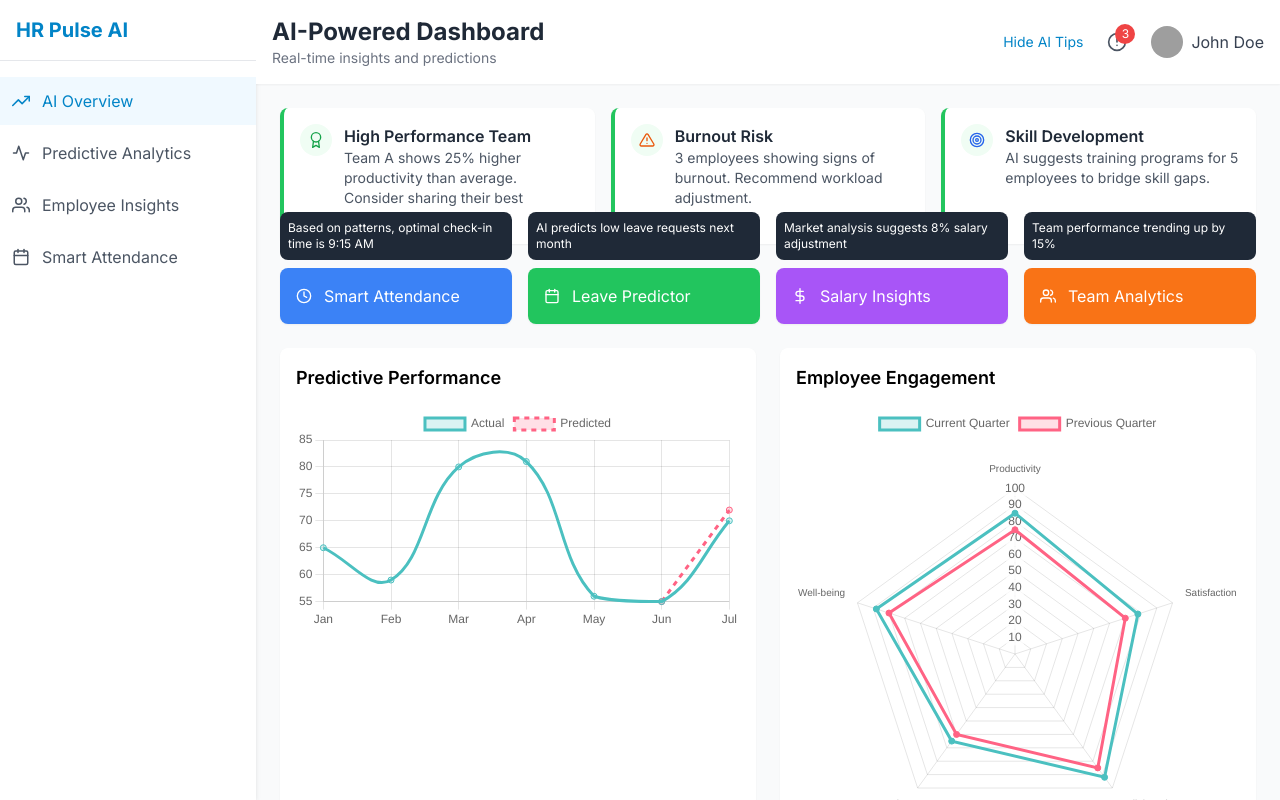
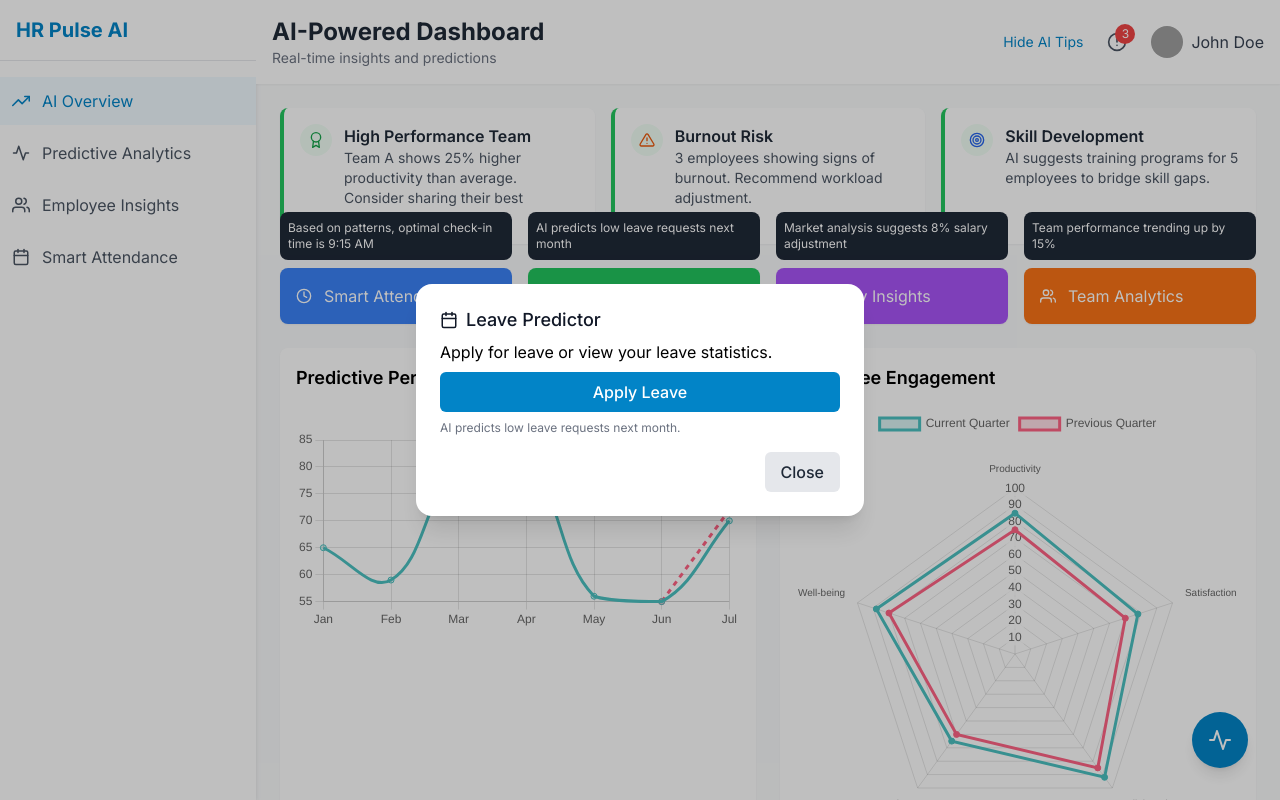
Before and after one commit to Satya211200/Keka-app-AI, a Next.js app: page /dashboard in a window 1280 px wide. Both pictures are taken after a click on the button "Leave Predictor". Built offline with nearby package versions, Linux system fonts and the light colour scheme; grey boxes are pictures that could not be loaded.

Commit message:
feat: add drag-and-drop, interactive modals, and AI assistant to dashboard (futuristic UX)

```diff
--- a/package.json
+++ b/package.json
@@ -9,11 +9,12 @@
     "lint": "next lint"
   },
   "dependencies": {
-    "@headlessui/react": "^1.7.18",
+    "@headlessui/react": "^1.7.19",
     "@heroicons/react": "^2.1.1",
     "chart.js": "^4.4.1",
     "next": "14.1.0",
     "react": "^18",
+    "react-beautiful-dnd": "^13.1.1",
     "react-chartjs-2": "^5.2.0",
     "react-dom": "^18",
     "react-icons": "^5.5.0"
@@ -21,6 +22,7 @@
   "devDependencies": {
     "@types/node": "^20",
     "@types/react": "^18",
+    "@types/react-beautiful-dnd": "^13.1.8",
     "@types/react-dom": "^18",
     "autoprefixer": "^10.0.1",
     "eslint": "^8",
--- a/src/app/dashboard/page.tsx
+++ b/src/app/dashboard/page.tsx
@@ -3,6 +3,10 @@ import React, { useState, useEffect } from 'react';
 import { Line, Bar, Pie, Doughnut, Radar } from 'react-chartjs-2';
 import { Chart as ChartJS, CategoryScale, LinearScale, PointElement, LineElement, BarElement, Title, Tooltip, Legend, ArcElement, RadialLinearScale } from 'chart.js';
 import { FiUsers, FiCalendar, FiDollarSign, FiClock, FiTrendingUp, FiAlertCircle, FiActivity, FiTarget, FiAward, FiTrendingDown, FiCheckCircle, FiAlertTriangle } from 'react-icons/fi';
+import { DragDropContext, Droppable, Draggable } from 'react-beautiful-dnd';
+import { Dialog, Transition } from '@headlessui/react';
+import { Fragment, useRef } from 'react';
+import type { DraggableProvided, DraggableStateSnapshot, DroppableProvided, DropResult } from 'react-beautiful-dnd';
 
 ChartJS.register(CategoryScale, LinearScale, PointElement, LineElement, BarElement, Title, Tooltip, Legend, ArcElement, RadialLinearScale);
 
@@ -184,6 +188,17 @@ export default function DashboardPage() {
   const [activeTab, setActiveTab] = useState('overview');
   const [notifications, setNotifications] = useState(3);
   const [showAITips, setShowAITips] = useState(true);
+  const [quickActionsOrder, setQuickActionsOrder] = useState(quickActions.map(a => a.id));
+  const [modalOpen, setModalOpen] = useState<number | null>(null);
+  const [aiOpen, setAIOpen] = useState(false);
+
+  function onDragEnd(result: DropResult) {
+    if (!result.destination) return;
+    const newOrder = Array.from(quickActionsOrder);
+    const [removed] = newOrder.splice(result.source.index, 1);
+    newOrder.splice(result.destination.index, 0, removed);
+    setQuickActionsOrder(newOrder);
+  }
 
   return (
     <div className="flex h-screen bg-gray-50">
@@ -298,23 +313,43 @@ export default function DashboardPage() {
           </div>
 
           {/* Quick Actions with AI Tips */}
-          <div className="grid grid-cols-1 md:grid-cols-4 gap-4 mb-6">
-            {quickActions.map((action) => (
-              <div key={action.id} className="relative">
+          <DragDropContext onDragEnd={onDragEnd}>
+            <Droppable droppableId="quickActions" direction="horizontal">
+              {(provided: DroppableProvided) => (
+                <div className="grid grid-cols-1 md:grid-cols-4 gap-4 mb-6" ref={provided.innerRef} {...provided.droppableProps}>
+                  {quickActionsOrder.map((id, idx) => {
+                    const action = quickActions.find(a => a.id === id)!;
+                    return (
+                      <Draggable key={action.id} draggableId={String(action.id)} index={idx}>
+                        {(provided: DraggableProvided, snapshot: DraggableStateSnapshot) => (
+                          <div
+                            ref={provided.innerRef}
+                            {...provided.draggableProps}
+                            {...provided.dragHandleProps}
+                            className={`relative ${snapshot.isDragging ? 'scale-105 shadow-lg' : ''}`}
+                          >
                             <button
                               className={`${action.color} text-white p-4 rounded-lg shadow-sm hover:shadow-md transition-shadow flex items-center space-x-3 w-full`}
+                              onClick={() => setModalOpen(action.id)}
                             >
                               {action.icon}
                               <span>{action.title}</span>
                             </button>
                             {showAITips && (
-                  <div className="absolute bottom-full left-0 mb-2 w-full bg-gray-800 text-white text-xs p-2 rounded-lg">
+                              <div className="absolute bottom-full left-0 mb-2 w-full bg-gray-800 text-white text-xs p-2 rounded-lg z-10">
                                 {action.aiTip}
                               </div>
                             )}
                           </div>
-            ))}
+                        )}
+                      </Draggable>
+                    );
+                  })}
+                  {provided.placeholder}
                 </div>
+              )}
+            </Droppable>
+          </DragDropContext>
 
           {/* Predictive Analytics */}
           <div className="grid grid-cols-1 md:grid-cols-2 gap-6 mb-6">
@@ -414,6 +449,112 @@ export default function DashboardPage() {
           </div>
         </div>
       </main>
+
+      {/* Modals for Quick Actions */}
+      {quickActions.map(action => (
+        <Transition appear show={modalOpen === action.id} as={Fragment} key={action.id}>
+          <Dialog as="div" className="relative z-50" onClose={() => setModalOpen(null)}>
+            <Transition.Child
+              as={Fragment}
+              enter="ease-out duration-300" enterFrom="opacity-0" enterTo="opacity-100"
+              leave="ease-in duration-200" leaveFrom="opacity-100" leaveTo="opacity-0"
+            >
+              <div className="fixed inset-0 bg-black bg-opacity-25" />
+            </Transition.Child>
+            <div className="fixed inset-0 overflow-y-auto">
+              <div className="flex min-h-full items-center justify-center p-4 text-center">
+                <Transition.Child
+                  as={Fragment}
+                  enter="ease-out duration-300" enterFrom="opacity-0 scale-95" enterTo="opacity-100 scale-100"
+                  leave="ease-in duration-200" leaveFrom="opacity-100 scale-100" leaveTo="opacity-0 scale-95"
+                >
+                  <Dialog.Panel className="w-full max-w-md transform overflow-hidden rounded-2xl bg-white p-6 text-left align-middle shadow-xl transition-all">
+                    <Dialog.Title as="h3" className="text-lg font-medium leading-6 text-gray-900 flex items-center space-x-2">
+                      {action.icon}
+                      <span>{action.title}</span>
+                    </Dialog.Title>
+                    <div className="mt-2">
+                      {/* Modal content per action */}
+                      {action.id === 1 && (
+                        <div>
+                          <p className="mb-2">Mark your attendance for today. See trends and history below.</p>
+                          <button className="btn btn-primary w-full mb-2">Mark Attendance</button>
+                          <p className="text-xs text-gray-500">Optimal check-in: 9:15 AM (AI)</p>
+                        </div>
+                      )}
+                      {action.id === 2 && (
+                        <div>
+                          <p className="mb-2">Apply for leave or view your leave statistics.</p>
+                          <button className="btn btn-primary w-full mb-2">Apply Leave</button>
+                          <p className="text-xs text-gray-500">AI predicts low leave requests next month.</p>
+                        </div>
+                      )}
+                      {action.id === 3 && (
+                        <div>
+                          <p className="mb-2">View your latest payslip and salary breakdown.</p>
+                          <button className="btn btn-primary w-full mb-2">View Payslip</button>
+                          <p className="text-xs text-gray-500">Market analysis suggests 8% salary adjustment.</p>
+                        </div>
+                      )}
+                      {action.id === 4 && (
+                        <div>
+                          <p className="mb-2">See your team's analytics and top performers.</p>
+                          <button className="btn btn-primary w-full mb-2">View Team Analytics</button>
+                          <p className="text-xs text-gray-500">Team performance trending up by 15%.</p>
+                        </div>
+                      )}
+                    </div>
+                    <div className="mt-4 flex justify-end">
+                      <button className="btn btn-secondary" onClick={() => setModalOpen(null)}>Close</button>
+                    </div>
+                  </Dialog.Panel>
+                </Transition.Child>
+              </div>
+            </div>
+          </Dialog>
+        </Transition>
+      ))}
+
+      {/* Floating AI Assistant Button */}
+      <button
+        className="fixed bottom-8 right-8 bg-primary-600 text-white rounded-full p-4 shadow-lg hover:scale-110 transition-transform z-50"
+        onClick={() => setAIOpen(true)}
+        aria-label="Open AI Assistant"
+      >
+        <FiActivity className="text-2xl" />
+      </button>
+      <Transition appear show={aiOpen} as={Fragment}>
+        <Dialog as="div" className="relative z-50" onClose={() => setAIOpen(false)}>
+          <Transition.Child as={Fragment} enter="ease-out duration-300" enterFrom="opacity-0" enterTo="opacity-100" leave="ease-in duration-200" leaveFrom="opacity-100" leaveTo="opacity-0">
+            <div className="fixed inset-0 bg-black bg-opacity-25" />
+          </Transition.Child>
+          <div className="fixed inset-0 overflow-y-auto">
+            <div className="flex min-h-full items-center justify-center p-4 text-center">
+              <Transition.Child as={Fragment} enter="ease-out duration-300" enterFrom="opacity-0 scale-95" enterTo="opacity-100 scale-100" leave="ease-in duration-200" leaveFrom="opacity-100 scale-100" leaveTo="opacity-0 scale-95">
+                <Dialog.Panel className="w-full max-w-lg transform overflow-hidden rounded-2xl bg-white p-6 text-left align-middle shadow-xl transition-all">
+                  <Dialog.Title as="h3" className="text-lg font-medium leading-6 text-gray-900 flex items-center space-x-2">
+                    <FiActivity className="text-primary-600" />
+                    <span>HR Pulse AI Assistant</span>
+                  </Dialog.Title>
+                  <div className="mt-2">
+                    <p className="mb-2">How can I help you today?</p>
+                    <ul className="list-disc pl-5 text-sm text-gray-700">
+                      <li>Ask for analytics ("Show me this month's attendance trends")</li>
+                      <li>Get HR help ("How do I apply for leave?")</li>
+                      <li>Request predictions ("Predict next month's attrition")</li>
+                      <li>And more…</li>
+                    </ul>
+                    <input className="input mt-4 w-full" placeholder="Type your question..." />
+                  </div>
+                  <div className="mt-4 flex justify-end">
+                    <button className="btn btn-secondary" onClick={() => setAIOpen(false)}>Close</button>
+                  </div>
+                </Dialog.Panel>
+              </Transition.Child>
+            </div>
+          </div>
+        </Dialog>
+      </Transition>
     </div>
   );
 }
```
Also changed, not shown: 1 other file (tests, documents, lock files or other folders). Lines whose indentation alone changed are shown as unchanged.
